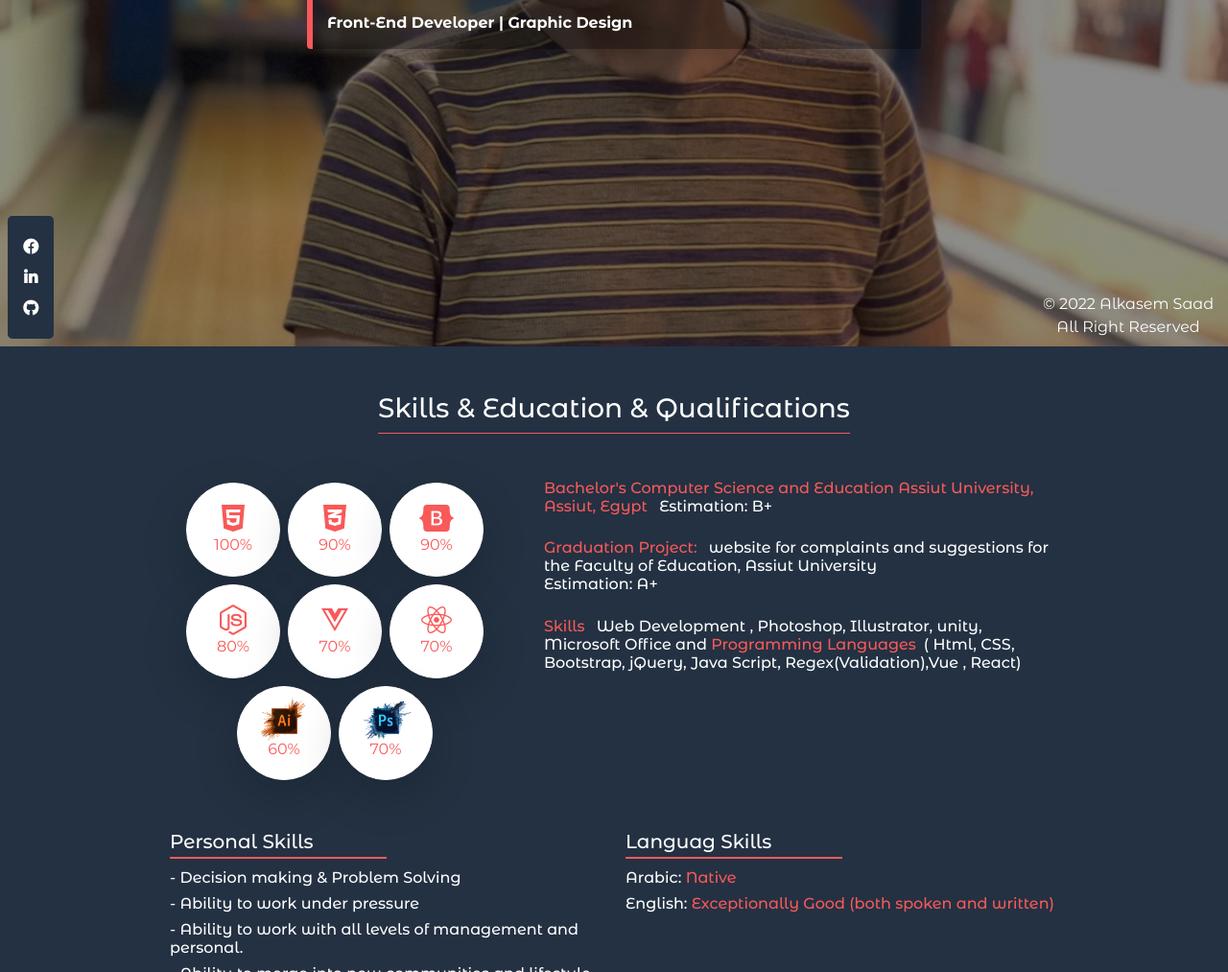
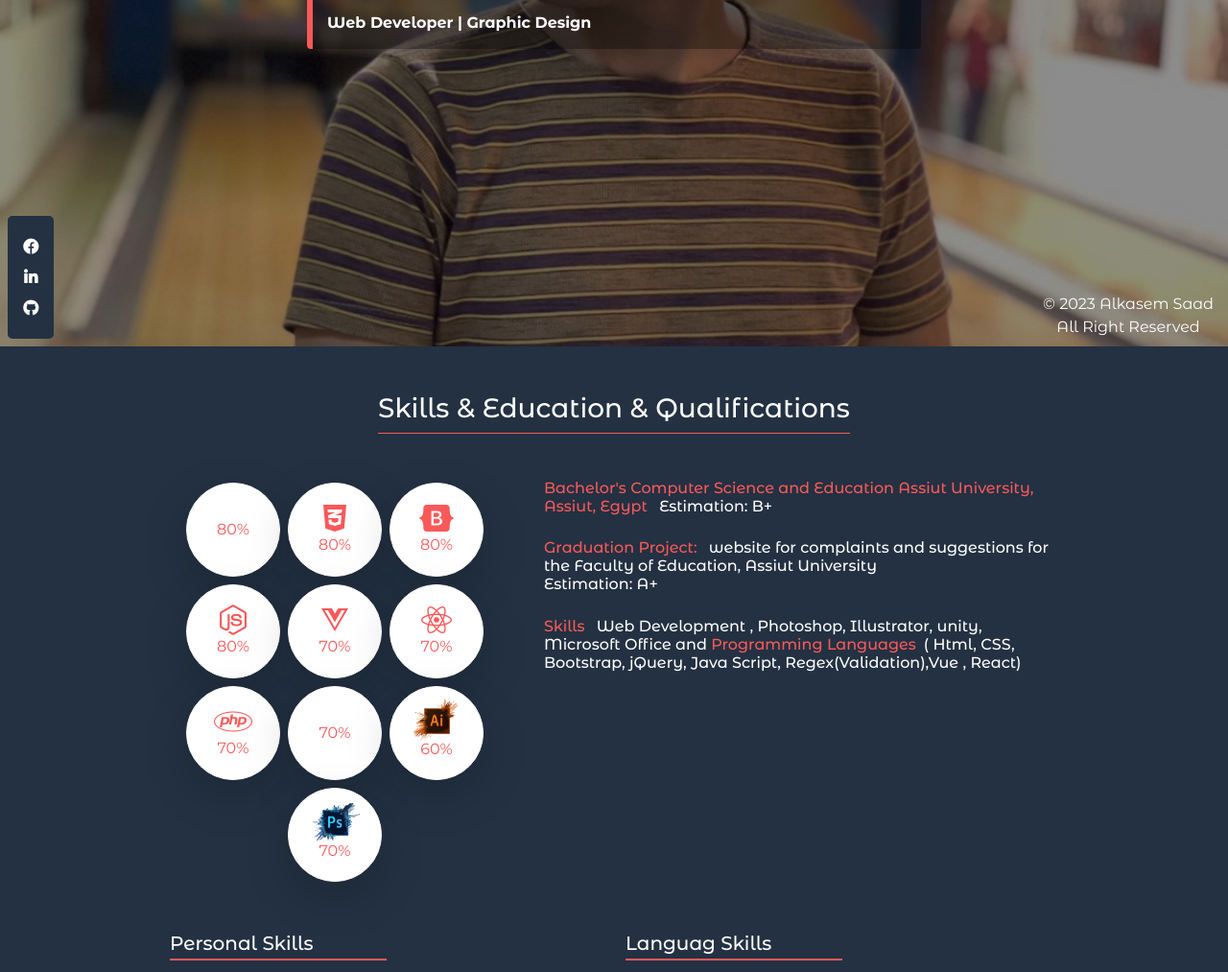
Before and after one commit to kasemsaad/MY-CV-master, a plain HTML site: page index.html in a window 1280 px wide. Shown: the part 463-1476 px from the top of the page at 96% size. Drawn offline with Linux system fonts and the light colour scheme.

Commit message:
Update index.html

```diff
--- a/index.html
+++ b/index.html
@@ -56,10 +56,10 @@
                 <p class="fs-md-3">Date of birth
                     13-3-2000
                     </p>
-                <span>Front-End Developer | Graphic Design</span>
+                <span>Web Developer | Graphic Design </span>
             </div>
             <div class="copyright">
-                <span>&copy; 2022 Alkasem Saad All Right Reserved</span>
+                <span>&copy; 2023 Alkasem Saad All Right Reserved</span>
             </div>
         </div>
         <div class="social-media ">
@@ -84,16 +84,16 @@
                 <div class="col-md-4">
                     <div class="skill-progross d-flex justify-content-center flex-wrap">
                         <div class="skill shadow-lg p-5 m-1">
-                            <i class="fa-brands fa-html5"></i>
-                            <span class="fs-bold">100%</span>
+                            <i class="fa-brands fa-html"></i>
+                            <span class="fs-bold">80%</span>
                         </div>
                         <div class="skill shadow-lg p-5 m-1">
                             <i class="fa-brands fa-css3-alt"></i>
-                            <span class="fs-bold">90%</span>
+                            <span class="fs-bold">80%</span>
                         </div>
                         <div class="skill shadow-lg p-5 m-1">
                             <i class="fa-brands fa-bootstrap"></i>
-                            <span class="fs-bold">90%</span>
+                            <span class="fs-bold">80%</span>
                         </div>
                         <div class="skill shadow-lg p-5 m-1">
                             <i class="fa-brands fa-node-js"></i>
@@ -105,6 +105,14 @@
                         </div>
                         <div class="skill shadow-lg p-5 m-1 ">
                             <i class="fab fa-react"></i>
+                            <span class="fs-bold ">70%</span>
+                        </div>
+                        <div class="skill shadow-lg p-5 m-1 ">
+                            <i class="fab fa-php"></i>
+                            <span class="fs-bold ">70%</span>
+                        </div>
+                        <div class="skill shadow-lg p-5 m-1 ">
+                            <i class="fab fa-sql"></i>
                             <span class="fs-bold ">70%</span>
                         </div>
 
```
